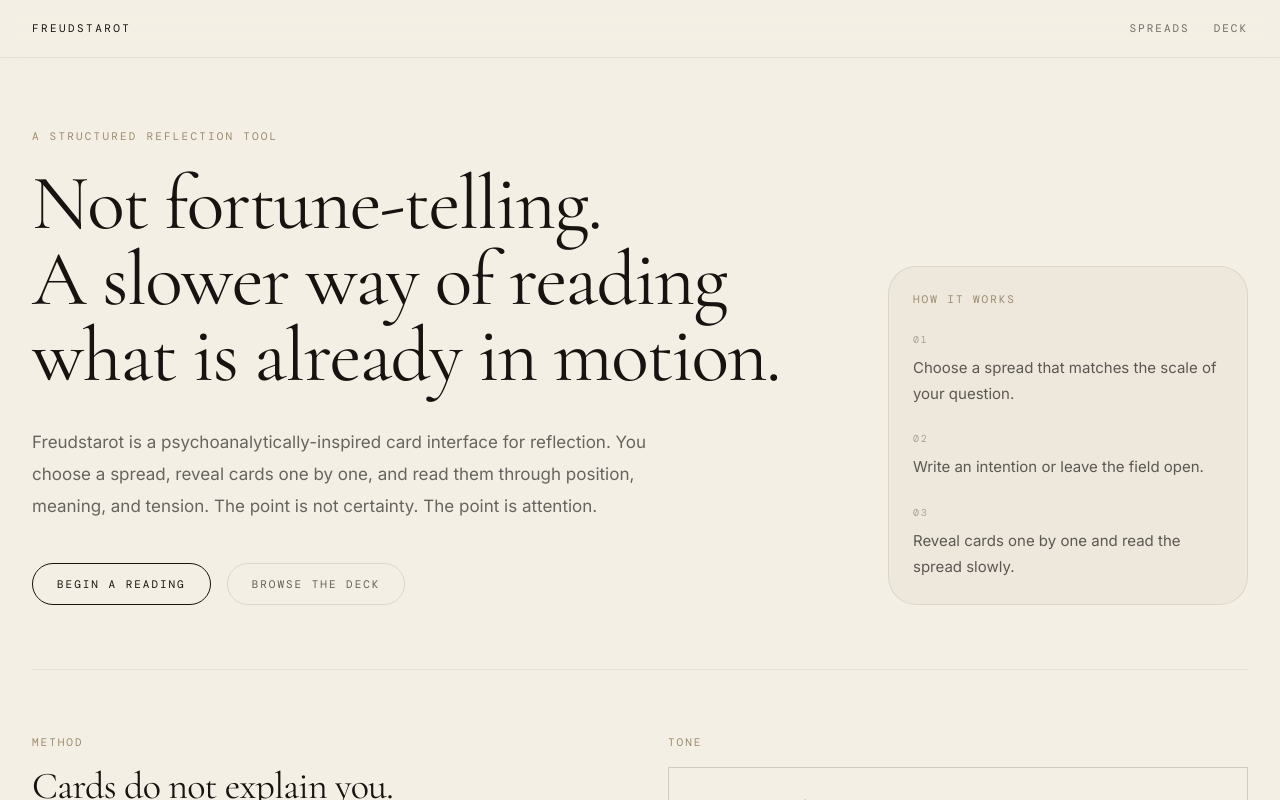
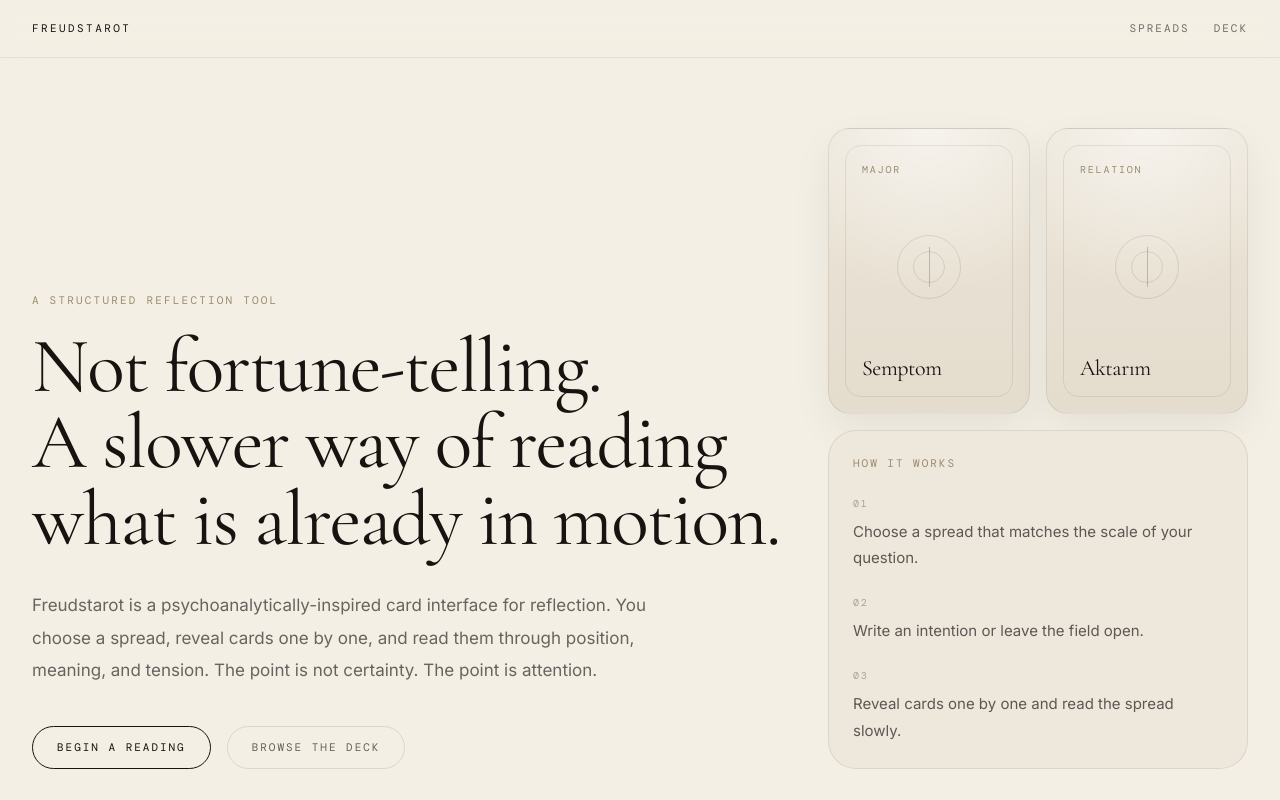
Before and after one commit to selaleakirmak-cmyk/freuds, a Next.js app: page / in a window 1280 px wide. Shown: the top 800 px of the page. Built offline with nearby package versions, Linux system fonts and the light colour scheme; a web font is replaced by a local one.

Commit message:
Polish homepage with placeholder card surfaces

```diff
--- a/app/page.tsx
+++ b/app/page.tsx
@@ -1,9 +1,28 @@
 import Link from "next/link";
+
+function HeroCard({ label, title }: { label: string; title: string }) {
+  return (
+    <div className="rounded-[22px] border border-black/8 bg-[radial-gradient(circle_at_top,rgba(255,255,255,0.55),rgba(255,255,255,0)_55%),linear-gradient(180deg,#ece5d8,#e4dccd)] p-4 shadow-[0_16px_40px_rgba(0,0,0,0.06)]">
+      <div className="aspect-[2/3] rounded-[16px] border border-black/8 p-4">
+        <div className="flex h-full flex-col">
+          <p className="font-mono text-[10px] uppercase tracking-[0.18em] text-[#9B8B6E]">{label}</p>
+          <div className="flex flex-1 items-center justify-center">
+            <div className="relative flex h-16 w-16 items-center justify-center rounded-full border border-black/10">
+              <div className="absolute h-8 w-8 rounded-full border border-black/10" />
+              <div className="h-10 w-px bg-black/20" />
+            </div>
+          </div>
+          <h3 className="font-serif text-[22px] leading-[1.05] text-[#161310]">{title}</h3>
+        </div>
+      </div>
+    </div>
+  );
+}
 
 export default function HomePage() {
   return (
     <div className="mx-auto max-w-7xl px-6 pb-20 pt-32 md:px-8">
-      <section className="grid gap-12 border-b border-black/6 pb-16 lg:grid-cols-[minmax(0,1.1fr)_360px] lg:items-end">
+      <section className="grid gap-12 border-b border-black/6 pb-16 lg:grid-cols-[minmax(0,1.1fr)_420px] lg:items-end">
         <div>
           <p className="font-mono text-[11px] uppercase tracking-[0.2em] text-[#9B8B6E]">
             A structured reflection tool
@@ -26,6 +45,11 @@ export default function HomePage() {
           </div>
         </div>
 
+        <div className="grid gap-4 sm:grid-cols-2 lg:grid-cols-1">
+          <div className="grid grid-cols-2 gap-4">
+            <HeroCard label="Major" title="Semptom" />
+            <HeroCard label="Relation" title="Aktarım" />
+          </div>
           <div className="rounded-[28px] border border-black/8 bg-[#EEE7DB] p-6">
             <p className="font-mono text-[11px] uppercase tracking-[0.18em] text-[#9B8B6E]">How it works</p>
             <ol className="mt-6 space-y-6">
@@ -42,6 +66,7 @@ export default function HomePage() {
                 <p className="mt-2 text-[15px] leading-[1.75] text-black/62">Reveal cards one by one and read the spread slowly.</p>
               </li>
             </ol>
+          </div>
         </div>
       </section>
 
```
Lines whose indentation alone changed are shown as unchanged.
